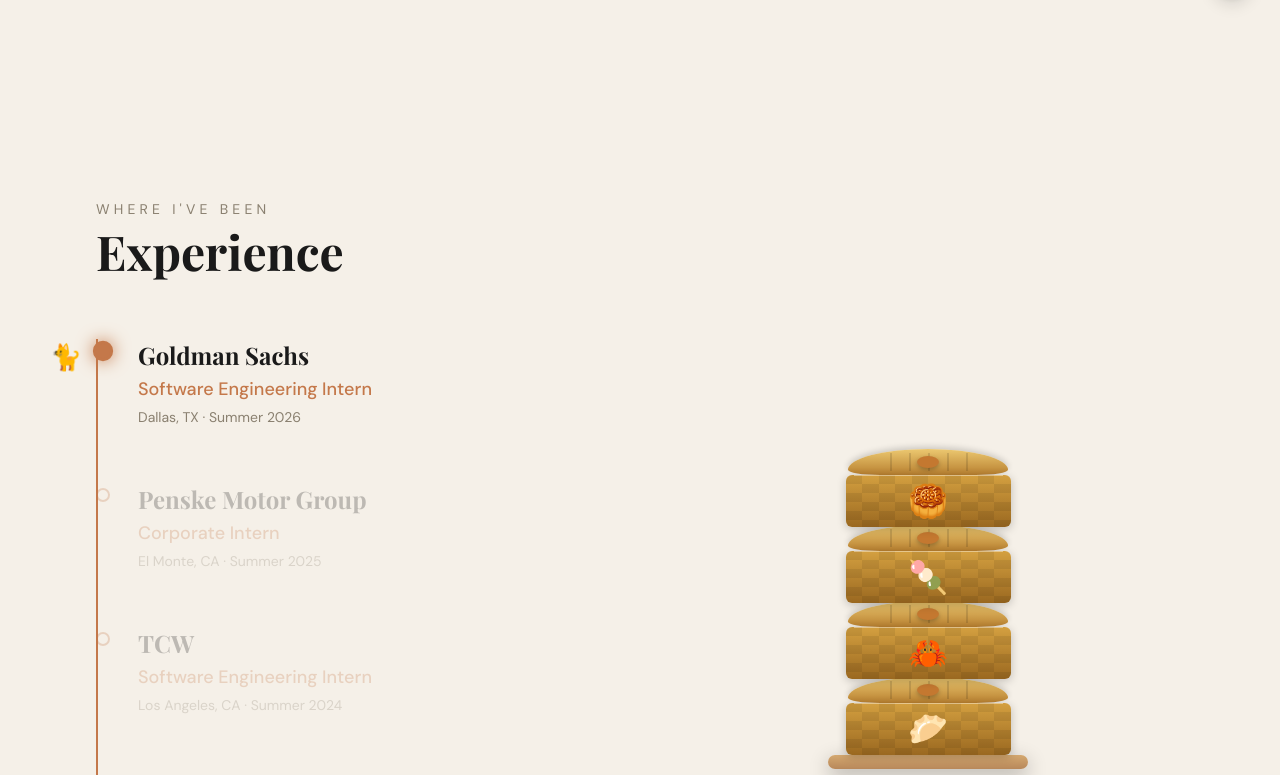
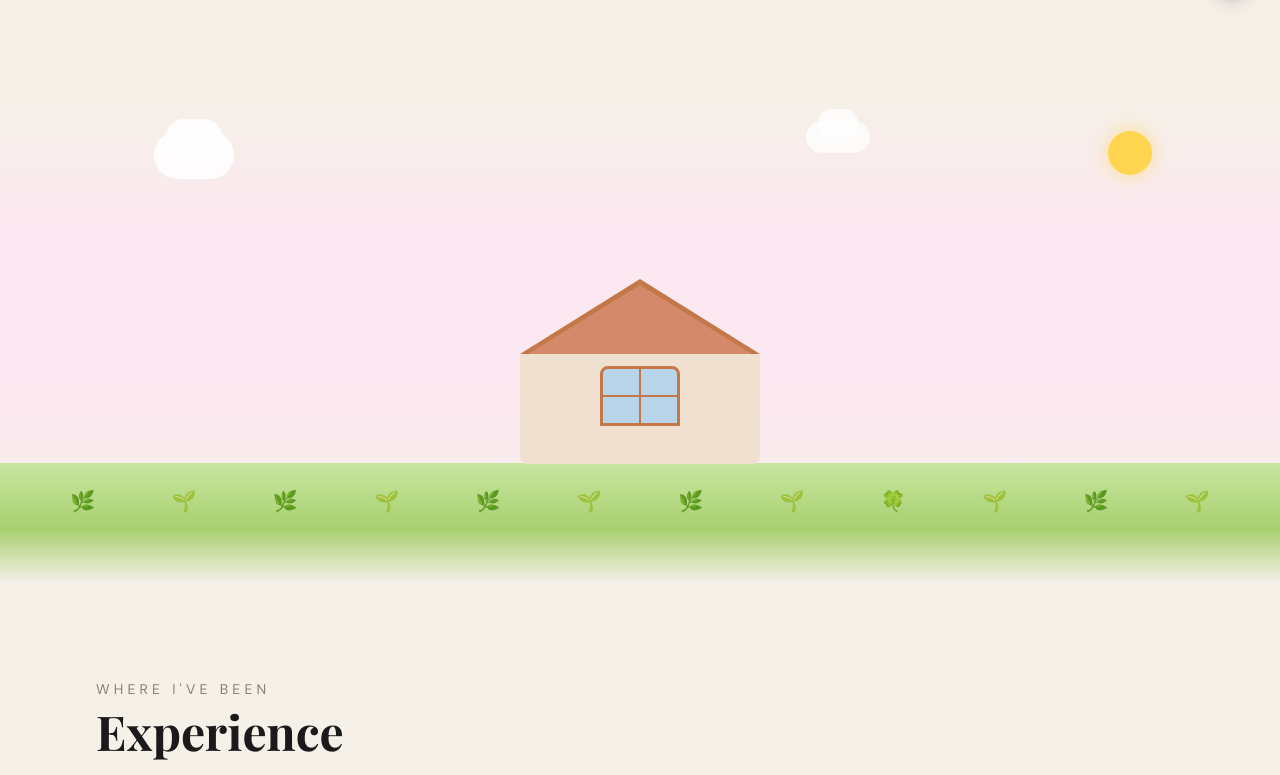
Before and after one commit to anccaz/AnccazPersonalWebsite, a React (Vite) app: page / in a window 1280 px wide. Shown: the part 777-1552 px from the top of the page. Built offline with nearby package versions, Linux system fonts and the light colour scheme; a web font is replaced by a local one.

Commit message:
plants changed

```diff
--- a/src/components/CottageHero.jsx
+++ b/src/components/CottageHero.jsx
@@ -1,64 +1,55 @@
-import { useState, useEffect, useRef } from 'react';
+import { useState } from 'react';
 
-export default function DrinkDelivery({ order, darkMode }) {
-  const [phase, setPhase] = useState('idle');
-  const timers = useRef([]);
+const MENU_ITEMS = [
+  { id: 'strawberry', label: 'Strawberry Cheesecake Matcha', emoji: '🍓🍵' },
+  { id: 'blueberry', label: 'Blueberry Cardamom Matcha', emoji: '🫐🍵' },
+  { id: 'sesame', label: 'Honey Pancake Latte', emoji: '🍯☕' },
+  { id: 'gulab', label: 'Coconut Pudding Latte', emoji: '🥥☕' },
+];
 
-  function clearTimers() {
-    timers.current.forEach(t => clearTimeout(t));
-    timers.current = [];
+export default function CottageHero({ onOrder, darkMode }) {
+  const [hovered, setHovered] = useState(false);
+  const [ordering, setOrdering] = useState(false);
+  const [ordered, setOrdered] = useState(false);
+  const [selectedDrink, setSelectedDrink] = useState(null);
+
+  function handleOrder(item) {
+    setSelectedDrink(item);
+    setOrdering(false);
+    setOrdered(true);
+    onOrder(item);
+    setTimeout(() => {
+      setOrdered(false);
+      setHovered(false);
+    }, 3000);
   }
 
-  function addTimer(fn, delay) {
-    const t = setTimeout(fn, delay);
-    timers.current.push(t);
-    return t;
-  }
-
-  useEffect(() => {
-    if (!order) return;
-    clearTimers();
-    setPhase('entering');
-    addTimer(() => setPhase('arrived'), 1500);
-    addTimer(() => setPhase('announcing'), 1900);
-    addTimer(() => setPhase('drinkVisible'), 3200);
-    return clearTimers;
-  }, [order]);
-
-  function handleDrinkClick() {
-    if (phase !== 'drinkVisible') return;
-    clearTimers();
-    setPhase('clicked');
-    addTimer(() => setPhase('sparkle'), 300);
-    addTimer(() => setPhase('bye'), 900);
-    addTimer(() => setPhase('exiting'), 2800);
-    addTimer(() => setPhase('done'), 4400);
-  }
-
-  if (!order || phase === 'idle' || phase === 'done') return null;
-
-  const annieRight =
-    phase === 'entering' ? '-160px' :
-    phase === 'exiting' ? '-220px' : '60px';
-
-  const skyColor = darkMode
-    ? 'linear-gradient(180deg, #0a0520 0%, #1a0a2e 50%, #1a3320 100%)'
-    : 'linear-gradient(180deg, #f5f0e8 0%, #fce8f0 35%, #fce8f0 65%, #c8e6a0 100%)';
+  const accent = darkMode ? '#9b6dff' : '#c4784a';
+  const wallBg = darkMode ? '#2d2040' : '#f0e0d0';
+  const windowBg = (hovered || ordering || ordered)
+    ? (darkMode ? '#1a0a2e' : '#fffde7')
+    : (darkMode ? '#0a0520' : '#b8d4e8');
   const groundTop = darkMode ? '#1a3320' : '#c8e6a0';
   const groundBot = darkMode ? '#0d2010' : '#a8d070';
   const pageBg = darkMode ? '#0a0520' : '#f5f0e8';
-  const shirt = darkMode ? '#7c3aed' : '#ff9eb5';
   const hairBow = darkMode ? '#b36dff' : '#ff9eb5';
   const bowCenter = darkMode ? '#7c3aed' : '#ff6b9d';
-  const cloudBg = darkMode ? 'rgba(100,80,140,0.4)' : 'rgba(255,255,255,0.85)';
+  const shirt = darkMode ? '#7c3aed' : '#ff9eb5';
+  const cloudBg = darkMode ? 'rgba(100,80,140,0.5)' : 'rgba(255,255,255,0.85)';
 
   return (
-    <section className="relative overflow-hidden" style={{ height: '320px', background: skyColor, transition: 'background 0.8s ease' }}>
+    <div className="relative w-full overflow-hidden" style={{
+      height: '480px',
+      background: darkMode
+        ? `linear-gradient(180deg, #0a0520 0%, #1a0a2e 25%, #1a0a2e 60%, #0a0520 100%)`
+        : `linear-gradient(180deg, #f5f0e8 0%, #fce8f0 25%, #fce8f0 60%, #f5f0e8 100%)`,
+      transition: 'background 0.8s ease',
+    }}>
 
-      {/* Stars */}
+      {/* Stars in dark mode */}
       {darkMode && (
         <div className="absolute inset-0 pointer-events-none">
-          {[...Array(15)].map((_, i) => (
+          {[...Array(20)].map((_, i) => (
             <div key={i} className="absolute rounded-full"
               style={{
                 width: (i % 3) + 1 + 'px', height: (i % 3) + 1 + 'px',
@@ -71,70 +62,80 @@
       )}
 
       {/* Sun or Moon */}
-      <div className="absolute" style={{ top: '16px', right: '8%' }}>
+      <div className="absolute" style={{ top: '28px', right: '10%' }}>
         {darkMode
-          ? <div style={{ fontSize: '2.2rem' }}>🌙</div>
+          ? <div style={{ fontSize: '2.5rem' }}>🌙</div>
           : <div style={{ width: '44px', height: '44px', borderRadius: '50%', background: '#ffd54f', boxShadow: '0 0 20px #ffd54f99' }} />
         }
       </div>
 
-      {/* Clouds */}
-      <div className="absolute" style={{ top: '20px', left: '10%' }}>
+      {/* Left cloud */}
+      <div className="absolute" style={{ top: '28px', left: '12%' }}>
         <div className="relative">
-          <div className="w-20 h-10 rounded-full" style={{ background: cloudBg }} />
-          <div className="w-14 h-10 rounded-full absolute -top-4 left-3" style={{ background: cloudBg }} />
+          <div className="w-20 h-12 rounded-full" style={{ background: cloudBg }} />
+          <div className="w-14 h-9 rounded-full absolute -top-3 left-3" style={{ background: cloudBg }} />
         </div>
       </div>
-      <div className="absolute" style={{ top: '28px', right: '30%' }}>
+
+      {/* Right cloud */}
+      <div className="absolute" style={{ top: '18px', right: '32%' }}>
         <div className="relative">
-          <div className="w-16 h-8 rounded-full" style={{ background: cloudBg }} />
-          <div className="w-10 h-7 rounded-full absolute -top-3 left-3" style={{ background: cloudBg }} />
+          <div className="w-16 h-8 rounded-full" style={{ background: darkMode ? 'rgba(100,80,140,0.4)' : 'rgba(255,255,255,0.75)' }} />
+          <div className="w-10 h-7 rounded-full absolute -top-3 left-3" style={{ background: darkMode ? 'rgba(100,80,140,0.4)' : 'rgba(255,255,255,0.75)' }} />
         </div>
       </div>
 
       {/* Ground — fades into page background */}
-      <div className="absolute bottom-0 left-0 right-0"
-        style={{
-          height: '100px',
+      <div className="absolute bottom-0 left-0 right-0" style={{
+        height: '120px',
         background: `linear-gradient(180deg, ${groundTop} 0%, ${groundBot} 55%, ${pageBg} 100%)`,
+        transition: 'background 0.8s ease',
       }} />
 
       {/* Plants */}
-      <div className="absolute left-0 right-0 flex justify-around px-4 text-lg select-none" style={{ bottom: '52px' }}>
-        {['🌿','🌱','🌿','🌱','🌿','🌱','🌿','🌱','🌿','🌱','🌿'].map((f, i) => (
+      <div className="absolute left-0 right-0 flex justify-around px-8 text-xl select-none" style={{ bottom: '68px', zIndex: 5 }}>
+        {['🌿','🌱','🌿','🌱','🌿','🌱','🌿','🌱','🍀','🌱','🌿','🌱'].map((f, i) => (
           <span key={i}>{f}</span>
         ))}
       </div>
 
-      {/* Drink emoji */}
-      {['drinkVisible','clicked','sparkle'].includes(phase) && (
+      {/* Cottage */}
+      <div className="absolute" style={{ bottom: '119px', left: '50%', transform: 'translateX(-50%)', width: '240px', zIndex: 10 }}>
+
+        {/* Roof */}
+        <div style={{ position: 'relative', height: '75px' }}>
+          <svg viewBox="0 0 240 75" className="w-full h-full">
+            <polygon points="0,75 120,0 240,75" fill={darkMode ? '#4a2060' : '#c4784a'} />
+            <polygon points="8,75 120,6 232,75" fill={darkMode ? '#5a3070' : '#d4896a'} />
+          </svg>
+        </div>
+
+        {/* Walls */}
+        <div className="relative w-full" style={{ height: '110px', background: wallBg, borderRadius: '0 0 8px 8px', transition: 'background 0.8s ease' }}>
+
+          {/* Window */}
           <div
-          onClick={handleDrinkClick}
-          className="absolute z-20 select-none"
+            className="absolute cursor-pointer select-none"
             style={{
-            top: '40%', left: '50%',
-            transform: `translate(-50%, -50%) scale(${phase === 'clicked' ? 1.5 : 1})`,
-            fontSize: '4rem',
-            cursor: phase === 'drinkVisible' ? 'pointer' : 'default',
-            transition: 'transform 0.2s ease',
-            animation: phase === 'drinkVisible' ? 'fadeUp 0.5s ease forwards' : undefined,
+              top: '12px', left: '50%', transform: 'translateX(-50%)',
+              width: '80px', height: '60px',
+              background: windowBg,
+              border: `3px solid ${accent}`,
+              borderRadius: '8px 8px 0 0',
+              transition: 'background 0.3s',
+              overflow: 'hidden',
             }}
+            onMouseEnter={() => { if (!ordered) setHovered(true); }}
+            onMouseLeave={() => { if (!ordering && !ordered) setHovered(false); }}
+            onClick={() => { if (hovered && !ordered) setOrdering(true); }}
           >
-          {phase === 'sparkle' ? '✨' : order.emoji}
-        </div>
-      )}
+            <div style={{ position: 'absolute', top: '50%', left: 0, right: 0, height: '2px', background: accent, transform: 'translateY(-50%)' }} />
+            <div style={{ position: 'absolute', left: '50%', top: 0, bottom: 0, width: '2px', background: accent, transform: 'translateX(-50%)' }} />
 
-      {/* Annie */}
-      <div
-        className="absolute flex flex-col items-center"
-        style={{
-          bottom: '88px',
-          right: annieRight,
-          transition: 'right 1.4s cubic-bezier(0.4,0,0.2,1)',
-          zIndex: 10,
-        }}
-      >
-        <svg width="52" height="64" viewBox="0 0 48 64">
+            {/* Annie inside window */}
+            {(hovered || ordering || ordered) && (
+              <div style={{ position: 'absolute', bottom: 0, left: '20%', transform: 'translateX(-50%)', animation: 'fadeUp 0.4s ease forwards' }}>
+                <svg width="44" height="52" viewBox="0 0 48 56">
                   <ellipse cx="24" cy="22" rx="18" ry="20" fill="#1a0a00" />
                   <ellipse cx="24" cy="22" rx="14" ry="15" fill="#f5c5a3" />
                   <ellipse cx="24" cy="10" rx="14" ry="8" fill="#1a0a00" />
@@ -150,37 +151,69 @@
                   <path d="M18 30 Q24 35 30 30" stroke="#c4785a" strokeWidth="1.5" fill="none" strokeLinecap="round" />
                   <rect x="10" y="37" width="28" height="20" rx="6" fill={shirt} />
                   <path d="M18 37 L24 44 L30 37" stroke="white" strokeWidth="1.5" fill="none" />
-          <rect x="6" y="20" width="6" height="28" rx="3" fill="#1a0a00" />
-          <rect x="36" y="20" width="6" height="28" rx="3" fill="#1a0a00" />
+                  <rect x="6" y="20" width="6" height="25" rx="3" fill="#1a0a00" />
+                  <rect x="36" y="20" width="6" height="25" rx="3" fill="#1a0a00" />
                 </svg>
+              </div>
+            )}
+          </div>
+        </div>
+      </div>
 
-        {/* Announcing */}
-        {phase === 'announcing' && (
-          <div className="absolute text-xs px-3 py-2 rounded-xl shadow-md whitespace-nowrap"
-            style={{ bottom: '70px', right: '50px', background: 'white', border: '1.5px solid #f0d0c0', color: '#1a1a1a', animation: 'fadeUp 0.4s ease forwards' }}>
-            Your {order.label} is ready! 🎀<br />
-            <span style={{ color: '#8a8070', fontSize: '0.65rem' }}>Click the drink!</span>
+      {/* Speech bubble */}
+      {hovered && !ordering && !ordered && (
+        <div className="absolute z-20 px-4 py-3 rounded-2xl shadow-lg text-sm"
+          style={{
+            bottom: '190px', left: 'calc(50% - 280px)',
+            background: 'white', border: '1.5px solid #f0d0c0',
+            color: '#1a1a1a',
+            animation: 'fadeUp 0.3s ease forwards', whiteSpace: 'nowrap',
+          }}>
+          Click to order! ☕
+          <div style={{ position: 'absolute', right: '-8px', top: '12px', width: '12px', height: '12px', background: 'white', border: '1.5px solid #f0d0c0', borderLeft: 'none', borderBottom: 'none', transform: 'rotate(45deg)' }} />
         </div>
       )}
 
-        {/* Here's your order */}
-        {phase === 'drinkVisible' && (
-          <div className="absolute text-xs px-3 py-2 rounded-xl shadow-md whitespace-nowrap"
-            style={{ bottom: '70px', right: '50px', background: 'white', border: '1.5px solid #f0d0c0', color: '#1a1a1a', animation: 'fadeUp 0.4s ease forwards' }}>
-            Here's your order! 🎀<br />
-            <span style={{ color: '#8a8070', fontSize: '0.65rem' }}>Click the drink!</span>
+      {/* Order confirmation */}
+      {ordered && (
+        <div className="absolute z-20 px-4 py-3 rounded-2xl shadow-lg text-sm"
+          style={{
+            bottom: '190px', left: 'calc(50% - 340px)',
+            background: 'white', border: '1.5px solid #f0d0c0',
+            color: '#1a1a1a',
+            animation: 'fadeUp 0.3s ease forwards', maxWidth: '260px',
+          }}>
+          Coming right up! ✨<br />
+          <span style={{ color: '#8a8070', fontSize: '0.75rem' }}>
+            Scroll down and explore my experience while you wait!
+          </span>
+          <div style={{ position: 'absolute', right: '-8px', top: '12px', width: '12px', height: '12px', background: 'white', border: '1.5px solid #f0d0c0', borderLeft: 'none', borderBottom: 'none', transform: 'rotate(45deg)' }} />
         </div>
       )}
 
-        {/* Bye */}
-        {phase === 'bye' && (
-          <div className="absolute text-xs px-3 py-2 rounded-xl shadow-md whitespace-nowrap"
-            style={{ bottom: '70px', right: '50px', background: 'white', border: '1.5px solid #f0d0c0', color: '#1a1a1a', animation: 'fadeUp 0.3s ease forwards' }}>
-            Thank you for coming,<br />visit again soon! 💕
+      {/* Menu sign */}
+      {ordering && (
+        <div className="absolute z-20 flex flex-col items-center"
+          style={{ bottom: '108px', left: 'calc(40% - 300px)', animation: 'fadeUp 0.3s ease forwards' }}>
+          <div className="rounded-2xl p-4 shadow-xl"
+            style={{ background: '#fffde7', border: `2.5px solid ${accent}`, minWidth: '220px' }}>
+            <p className="font-display text-center text-sm font-bold mb-3" style={{ color: '#1a1a1a' }}>
+              ☕ Today's Menu ☕
+            </p>
+            <div className="flex flex-col gap-2">
+              {MENU_ITEMS.map(item => (
+                <button key={item.id} onClick={() => handleOrder(item)}
+                  className="text-left text-xs px-3 py-2 rounded-lg hover:scale-105 transition-transform duration-150 w-full"
+                  style={{ background: '#fff0f5', border: '1px solid #ffb3ba', color: '#1a1a1a' }}>
+                  {item.emoji} {item.label}
+                </button>
+              ))}
+            </div>
+          </div>
+          <div className="w-2 h-8" style={{ background: accent }} />
         </div>
       )}
+
     </div>
-
-    </section>
   );
 }
```
Also changed, not shown: src/components/DrinkDelivery.jsx (+1 -6 lines). Lines whose indentation alone changed are shown as unchanged.
